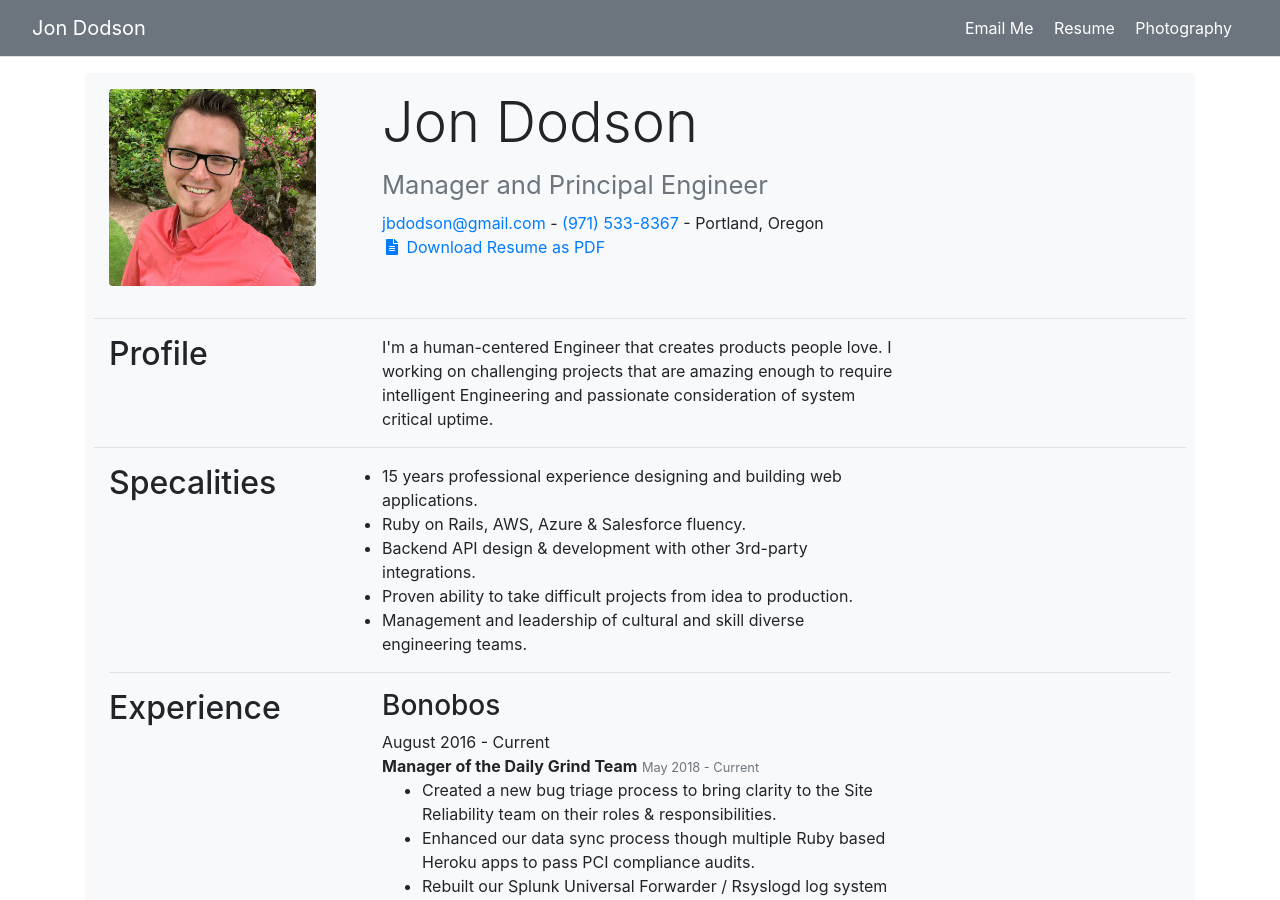
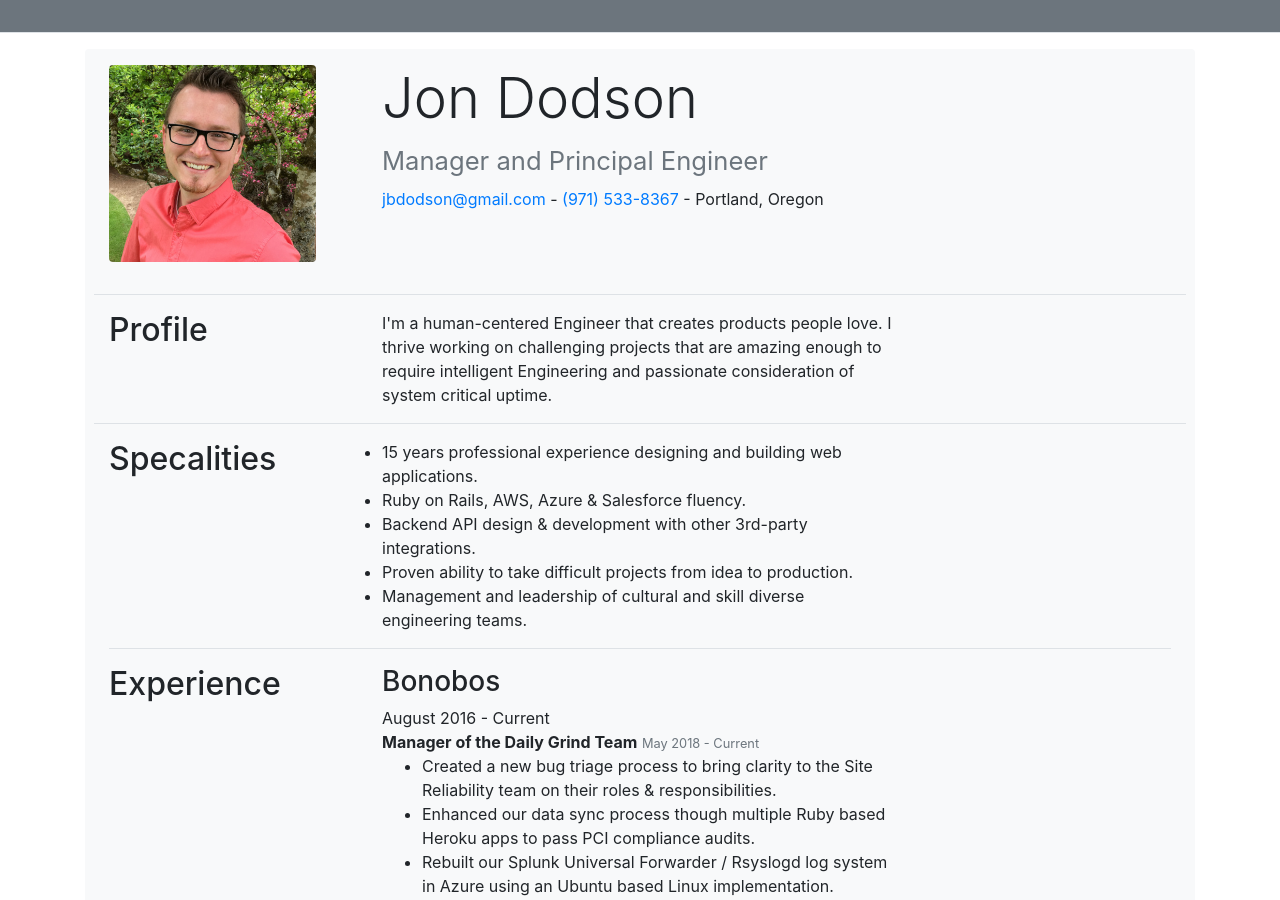
Before and after one commit to jdodson/jdodsonorg, a Jekyll site: the page docs/resume.html, which Jekyll copies as it is, in a window 1280 px wide and 900 px high. Built offline with Jekyll 4.4.1, drawn with Linux system fonts in a browser that asks for light colours; nearby versions of some CDN libraries; some of the changed text lies outside the part shown.

Commit message:
Adding a word to my resume & PDF

```diff
--- a/docs/resume.html
+++ b/docs/resume.html
@@ -21,12 +21,12 @@
   </head>
   <body>
     <div class="d-flex flex-column flex-md-row align-items-center p-3 px-md-4 mb-3 bg-secondary border-bottom box-shadow">
-       <h5 class="my-0 mr-md-auto font-weight-normal"><a class="p-2 text-white" href="index.html">Jon Dodson</a></h5>
+      <!-- <h5 class="my-0 mr-md-auto font-weight-normal"><a class="p-2 text-white" href="index.html">Jon Dodson</a></h5>
        <nav class="my-2 my-md-0 mr-md-3">
          <a class="p-2 text-white" href="mailto:jbdodson@gmail.com">Email Me</a>
          <a class="p-2 text-white" href="resume.html">Resume</a>
          <a class="p-2 text-white" href="http://imgur.com/a/I20s7" target="_blank">Photography</a>
-       </nav>
+       </nav> -->
     </div>
 
     <div class="container">
@@ -43,7 +43,7 @@
         <a href="mailto:jbdodson@gmail.com" target="_blank">jbdodson@gmail.com</a> - <a href="tel:(971) 533-8367">(971) 533-8367</a> - Portland, Oregon
       </div>
       <div>
-        <a href="images/jon_dodson_resume.pdf"><i class="fas fa-file-alt fa-fw"></i> Download Resume as PDF</a>
+      <!--  <a href="images/jon_dodson_resume.pdf"><i class="fas fa-file-alt fa-fw"></i> Download Resume as PDF</a> -->
       </div>
     </div>
   </div>
@@ -52,7 +52,7 @@
     <div class="row mt-3 border-bottom">
       <h2 class="col-sm-3 col-md-4 col-lg-3">Profile</h2>
       <p class="col-sm-6">
-        I'm a human-centered Engineer that creates products people love. I  working on challenging projects that are amazing enough to require intelligent Engineering and passionate consideration of system critical uptime.
+        I'm a human-centered Engineer that creates products people love. I thrive working on challenging projects that are amazing enough to require intelligent Engineering and passionate consideration of system critical uptime.
       </p>
     </div>
 
@@ -286,14 +286,14 @@
     <footer class="mt-3 pt-3 border-top bg-secondary">
       <div class="container">
        <div class="row">
-         <div class="col-sm-6 col-md-4">
+      <!--   <div class="col-sm-6 col-md-4">
            <h5 class="text-white">Social Links</h5>
            <ul class="list-unstyled text-small">
              <li><a class="text-white" href="http://twitter.com/jdodson" target="_blank"><i class="fab fa-twitter-square fa-fw"></i> Read my Tweets</a></li>
              <li><a class="text-white" href="http://github.com/jdodson" target="_blank"><i class="fab fa-github-square fa-fw"></i> Follow me on GitHub</a></li>
              <li><a class="text-white" href="http://linkedin.com/in/jonathandodson/" target="_blank"><i class="fab fa-linkedin fa-fw"></i> Connect with me on LinkedIn</a></li>
            </ul>
-         </div>
+         </div> -->
          <div class="col-sm-6 col-md-4">
            <h5 class="text-white">Contact</h5>
            <ul class="list-unstyled text-small">
--- a/resume.html
+++ b/resume.html
@@ -17,7 +17,7 @@ description: Partner to Francesca and father to Finley. I'm an Engineer and buil
         <a href="mailto:{{ site.email }}" target="_blank">{{ site.email }}</a> - <a href="tel:{{site.phone}}">{{ site.phone }}</a> - Portland, Oregon
       </div>
       <div>
-        <a href="images/jon_dodson_resume.pdf"><i class="fas fa-file-alt fa-fw"></i> Download Resume as PDF</a>
+      <!--  <a href="images/jon_dodson_resume.pdf"><i class="fas fa-file-alt fa-fw"></i> Download Resume as PDF</a> -->
       </div>
     </div>
   </div>
@@ -26,7 +26,7 @@ description: Partner to Francesca and father to Finley. I'm an Engineer and buil
     <div class="row mt-3 border-bottom">
       <h2 class="col-sm-3 col-md-4 col-lg-3">Profile</h2>
       <p class="col-sm-6">
-        I'm a human-centered Engineer that creates products people love. I  working on challenging projects that are amazing enough to require intelligent Engineering and passionate consideration of system critical uptime.
+        I'm a human-centered Engineer that creates products people love. I thrive working on challenging projects that are amazing enough to require intelligent Engineering and passionate consideration of system critical uptime.
       </p>
     </div>
 
```
Also changed, not shown: _layouts/default.html (+4 -4 lines), docs/404.html (+4 -4 lines), docs/index.html (+4 -4 lines), 2 other files.
